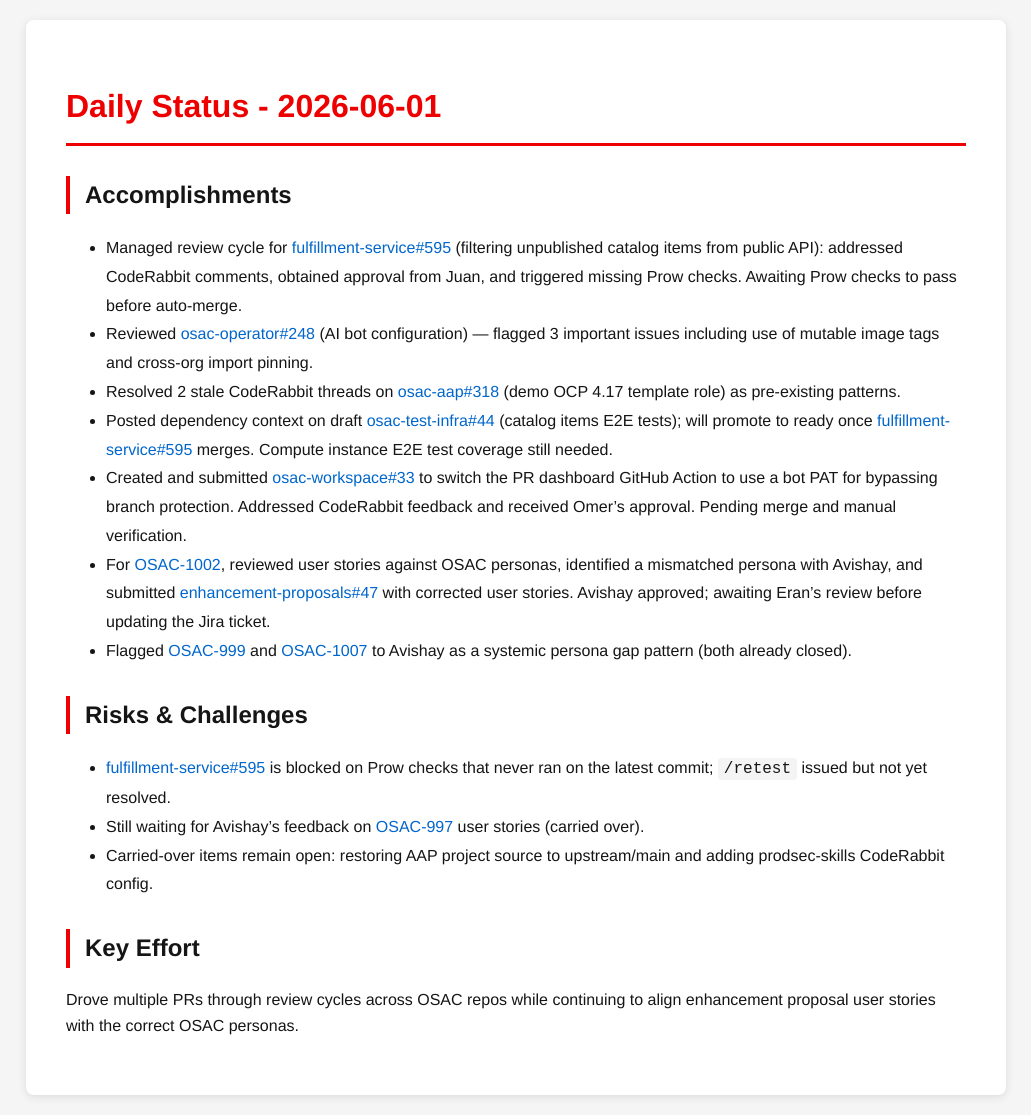
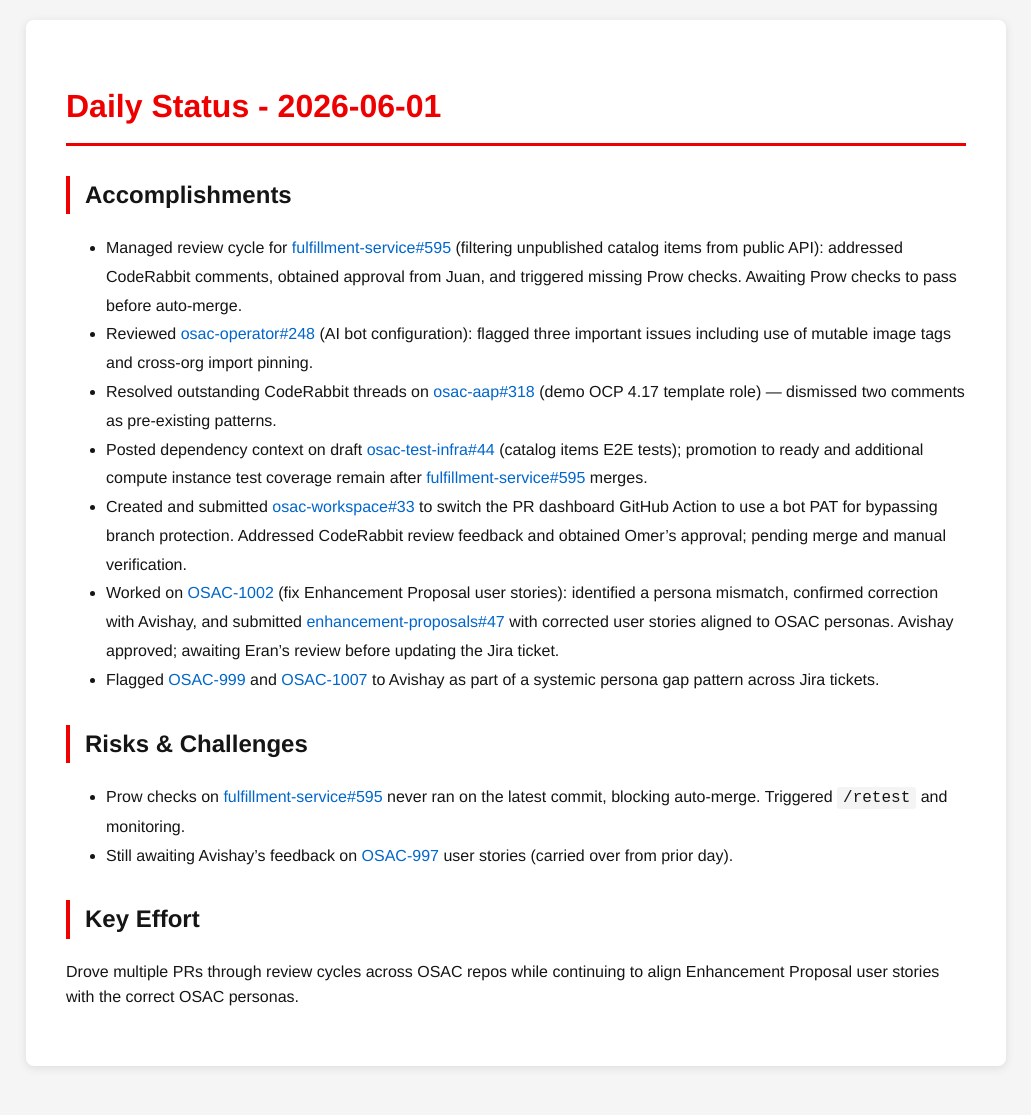
Before and after one commit to tzvatot/daily-status, a Jekyll site: the page built from 2026-06-01.md, in a window 1280 px wide. Shown: the whole page, without its empty margins (124-1155 px from the left). Built offline with Jekyll 4.4.1, drawn with Linux system fonts in a browser that asks for light colours; after the commit the page ends 1086 px from its top, so only the background shows below that.

Commit message:
Daily status update - 2026-06-01

```diff
--- a/2026-06-01.md
+++ b/2026-06-01.md
@@ -8,17 +8,16 @@
 
 ## Accomplishments
 - Managed review cycle for [fulfillment-service#595](https://github.com/osac-project/fulfillment-service/pull/595) (filtering unpublished catalog items from public API): addressed CodeRabbit comments, obtained approval from Juan, and triggered missing Prow checks. Awaiting Prow checks to pass before auto-merge.
-- Reviewed [osac-operator#248](https://github.com/osac-project/osac-operator/pull/248) (AI bot configuration) — flagged 3 important issues including use of mutable image tags and cross-org import pinning.
-- Resolved 2 stale CodeRabbit threads on [osac-aap#318](https://github.com/osac-project/osac-aap/pull/318) (demo OCP 4.17 template role) as pre-existing patterns.
-- Posted dependency context on draft [osac-test-infra#44](https://github.com/osac-project/osac-test-infra/pull/44) (catalog items E2E tests); will promote to ready once [fulfillment-service#595](https://github.com/osac-project/fulfillment-service/pull/595) merges. Compute instance E2E test coverage still needed.
-- Created and submitted [osac-workspace#33](https://github.com/osac-project/osac-workspace/pull/33) to switch the PR dashboard GitHub Action to use a bot PAT for bypassing branch protection. Addressed CodeRabbit feedback and received Omer's approval. Pending merge and manual verification.
-- For [OSAC-1002](https://redhat.atlassian.net/browse/OSAC-1002), reviewed user stories against OSAC personas, identified a mismatched persona with Avishay, and submitted [enhancement-proposals#47](https://github.com/osac-project/enhancement-proposals/pull/47) with corrected user stories. Avishay approved; awaiting Eran's review before updating the Jira ticket.
-- Flagged [OSAC-999](https://redhat.atlassian.net/browse/OSAC-999) and [OSAC-1007](https://redhat.atlassian.net/browse/OSAC-1007) to Avishay as a systemic persona gap pattern (both already closed).
+- Reviewed [osac-operator#248](https://github.com/osac-project/osac-operator/pull/248) (AI bot configuration): flagged three important issues including use of mutable image tags and cross-org import pinning.
+- Resolved outstanding CodeRabbit threads on [osac-aap#318](https://github.com/osac-project/osac-aap/pull/318) (demo OCP 4.17 template role) — dismissed two comments as pre-existing patterns.
+- Posted dependency context on draft [osac-test-infra#44](https://github.com/osac-project/osac-test-infra/pull/44) (catalog items E2E tests); promotion to ready and additional compute instance test coverage remain after [fulfillment-service#595](https://github.com/osac-project/fulfillment-service/pull/595) merges.
+- Created and submitted [osac-workspace#33](https://github.com/osac-project/osac-workspace/pull/33) to switch the PR dashboard GitHub Action to use a bot PAT for bypassing branch protection. Addressed CodeRabbit review feedback and obtained Omer's approval; pending merge and manual verification.
+- Worked on [OSAC-1002](https://redhat.atlassian.net/browse/OSAC-1002) (fix Enhancement Proposal user stories): identified a persona mismatch, confirmed correction with Avishay, and submitted [enhancement-proposals#47](https://github.com/osac-project/enhancement-proposals/pull/47) with corrected user stories aligned to OSAC personas. Avishay approved; awaiting Eran's review before updating the Jira ticket.
+- Flagged [OSAC-999](https://redhat.atlassian.net/browse/OSAC-999) and [OSAC-1007](https://redhat.atlassian.net/browse/OSAC-1007) to Avishay as part of a systemic persona gap pattern across Jira tickets.
 
 ## Risks & Challenges
-- [fulfillment-service#595](https://github.com/osac-project/fulfillment-service/pull/595) is blocked on Prow checks that never ran on the latest commit; `/retest` issued but not yet resolved.
-- Still waiting for Avishay's feedback on [OSAC-997](https://redhat.atlassian.net/browse/OSAC-997) user stories (carried over).
-- Carried-over items remain open: restoring AAP project source to upstream/main and adding prodsec-skills CodeRabbit config.
+- Prow checks on [fulfillment-service#595](https://github.com/osac-project/fulfillment-service/pull/595) never ran on the latest commit, blocking auto-merge. Triggered `/retest` and monitoring.
+- Still awaiting Avishay's feedback on [OSAC-997](https://redhat.atlassian.net/browse/OSAC-997) user stories (carried over from prior day).
 
 ## Key Effort
-Drove multiple PRs through review cycles across OSAC repos while continuing to align enhancement proposal user stories with the correct OSAC personas.
+Drove multiple PRs through review cycles across OSAC repos while continuing to align Enhancement Proposal user stories with the correct OSAC personas.
```
